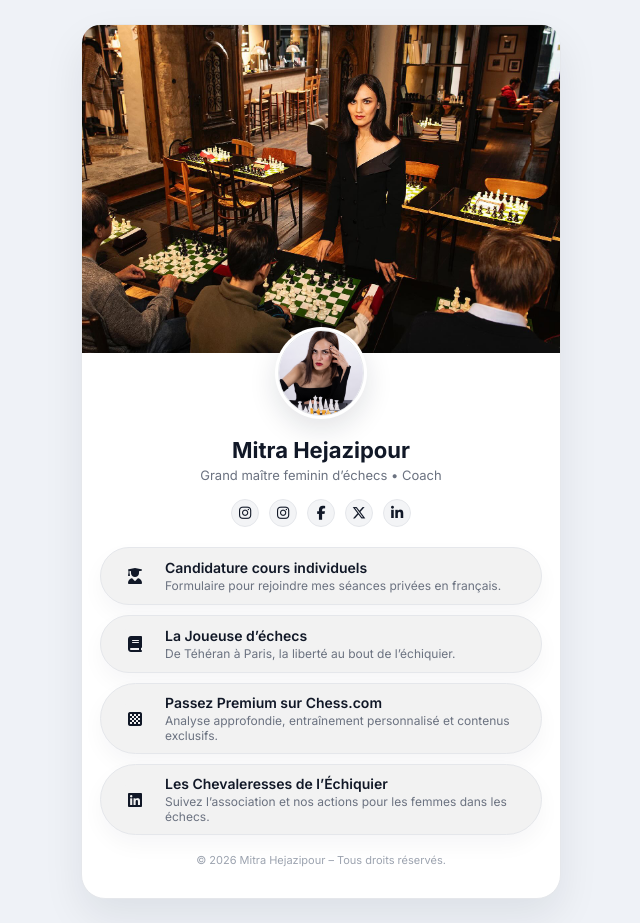
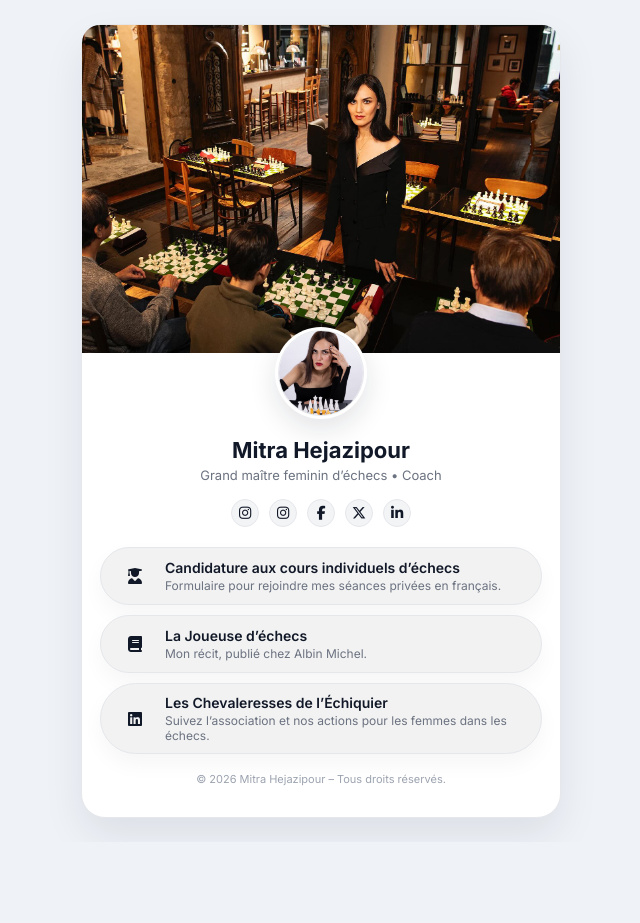
Before and after one commit to mitrahejazipour/chess-links, a plain HTML site: page index.html in a window 1280 px wide. Shown: the whole page, without its empty margins (319-959 px from the left). After the commit the page ends 842 px from the top, so only its background shows below. Drawn offline with Linux system fonts and the light colour scheme.

Commit message:
correction

```diff
--- a/index.html
+++ b/index.html
@@ -84,7 +84,7 @@
             <i class="fa-solid fa-user-graduate"></i>
             </div>
             <div class="link-text">
-            <div class="link-title"> Candidature cours individuels</div>
+            <div class="link-title"> Candidature aux cours individuels d’échecs</div>
             <div class="link-subtitle">Formulaire pour rejoindre mes séances privées en français.</div>
             </div>
         </a>
@@ -96,20 +96,11 @@
             </div>
             <div class="link-text">
             <div class="link-title">La Joueuse d’échecs</div>
-            <div class="link-subtitle">De Téhéran à Paris, la liberté au bout de l’échiquier.</div>
+            <div class="link-subtitle">Mon récit, publié chez Albin Michel.</div>
             </div>
         </a>
 
-        <!-- chess.com premium -->
-        <a class="link-card" href="https://go.chess.com/mitra" target="_blank">
-            <div class="link-icon">
-            <i class="fa-solid fa-chess-board"></i>
-            </div>
-            <div class="link-text">
-            <div class="link-title">Passez Premium sur Chess.com</div>
-            <div class="link-subtitle">Analyse approfondie, entraînement personnalisé et contenus exclusifs.</div>
-            </div>
-        </a>
+
 
         <!-- LinkedIn Chevaleresses -->
         <a class="link-card" href="https://www.linkedin.com/company/chevaleresses-echiquier" target="_blank">
```
